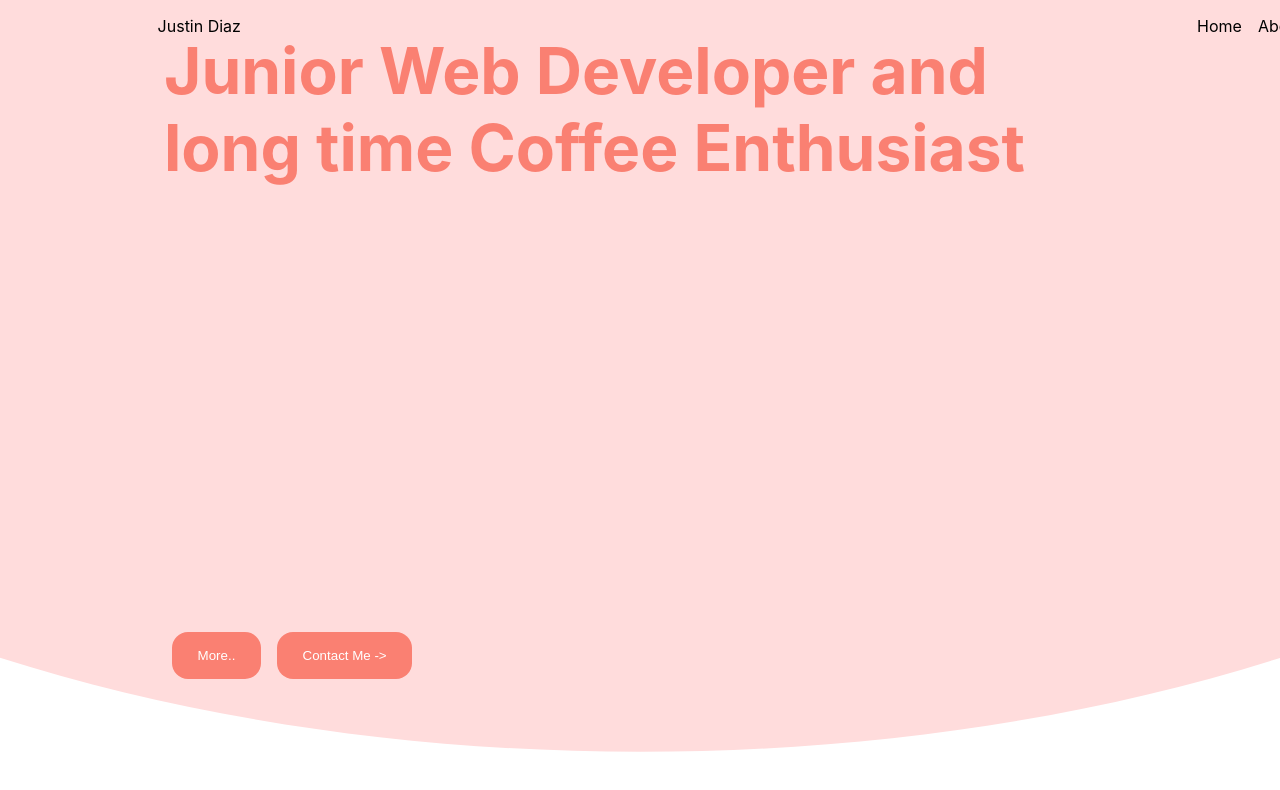
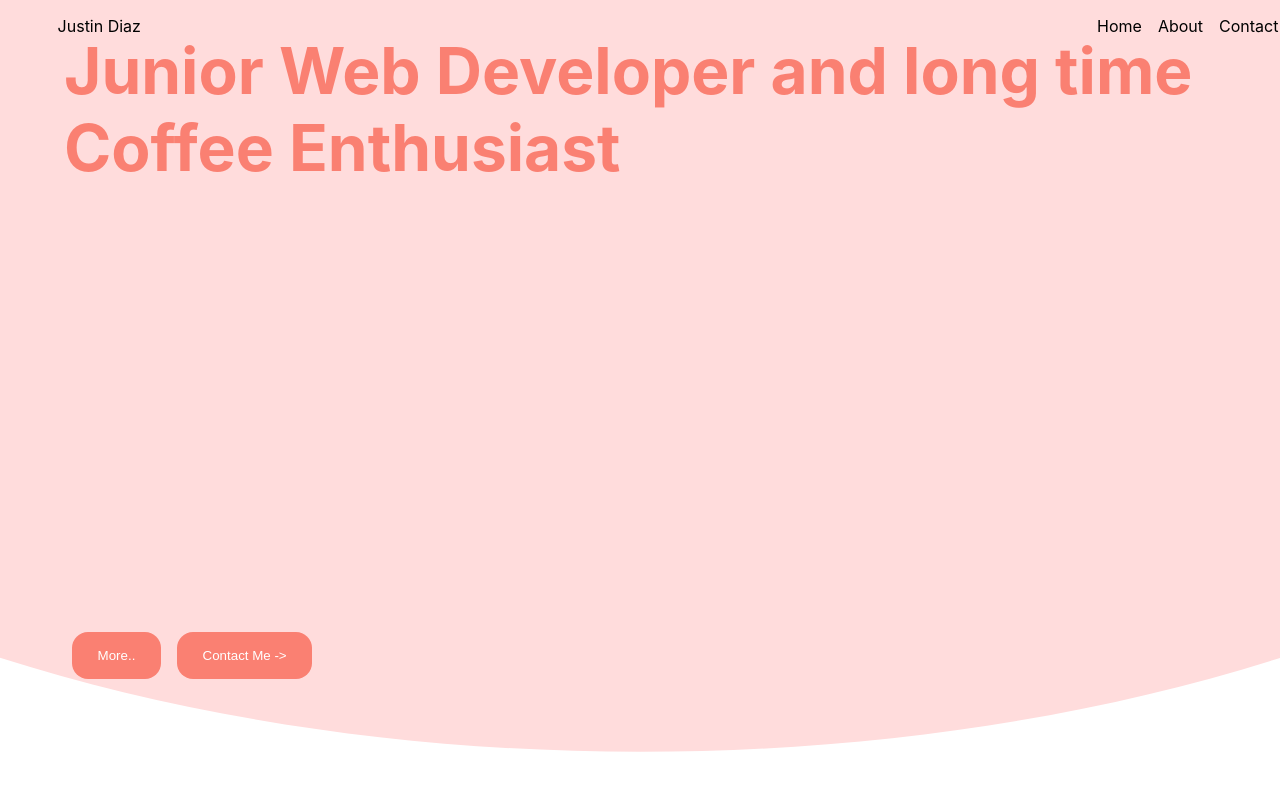
Before and after one commit to meteora277/coffee-and-code, a Next.js app: page / in a window 1280 px wide. Shown: the top 790 px of the page. Built offline with nearby package versions, Linux system fonts and the light colour scheme.

Commit message:
added box sizing border box to global styles

```diff
--- a/styles/globals.css
+++ b/styles/globals.css
@@ -1,11 +1,12 @@
 html,
 body {
   padding: 0;
-  margin: 0;
   font-family: -apple-system, BlinkMacSystemFont, Segoe UI, Roboto, Oxygen,
     Ubuntu, Cantarell, Fira Sans, Droid Sans, Helvetica Neue, sans-serif;
-  max-width: 1080px;
+  max-width: 1920px;
   margin: 0 auto;
+  box-sizing: border-box;
+  position: relative;
 }
 
 a {
```
